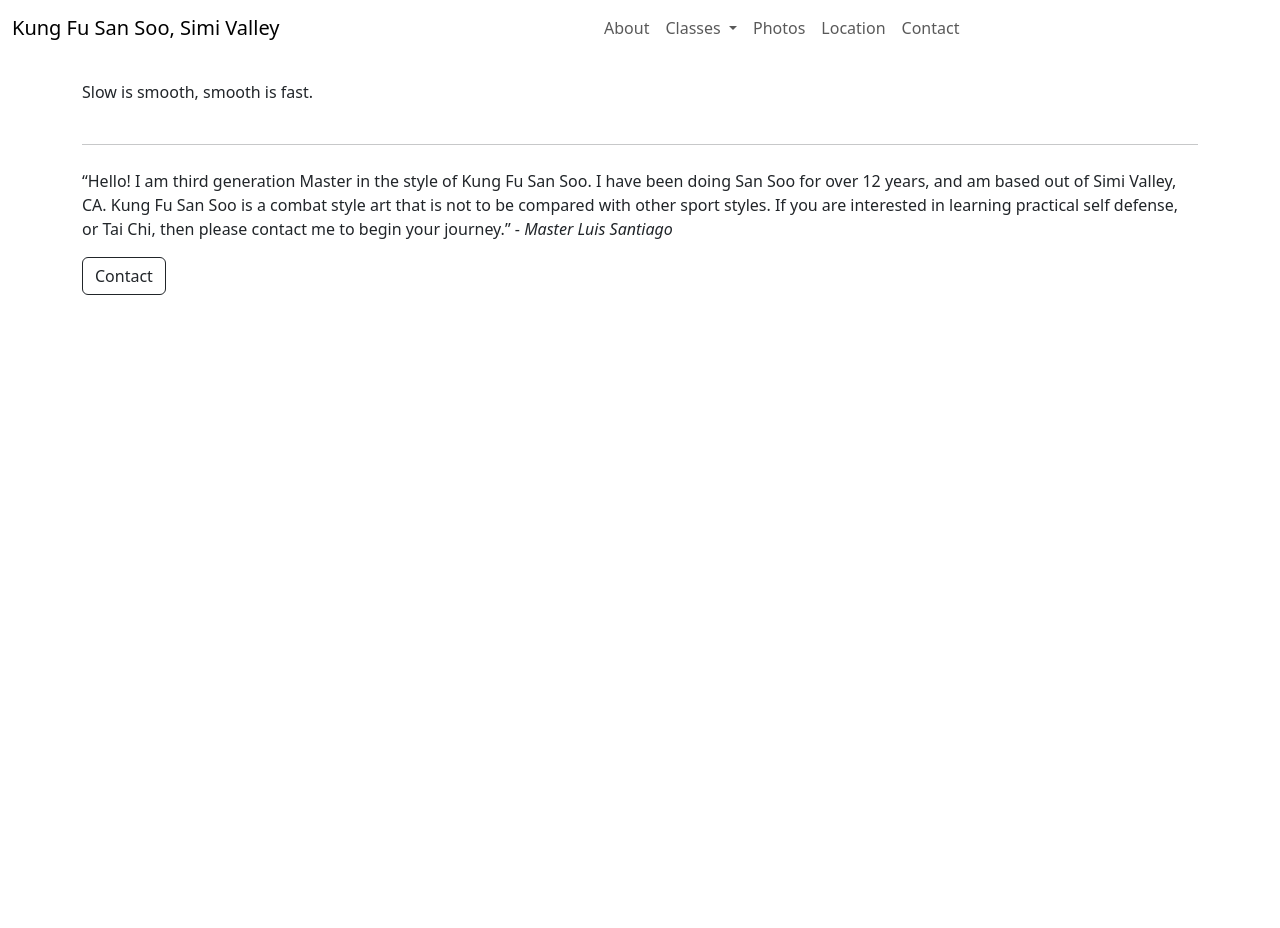
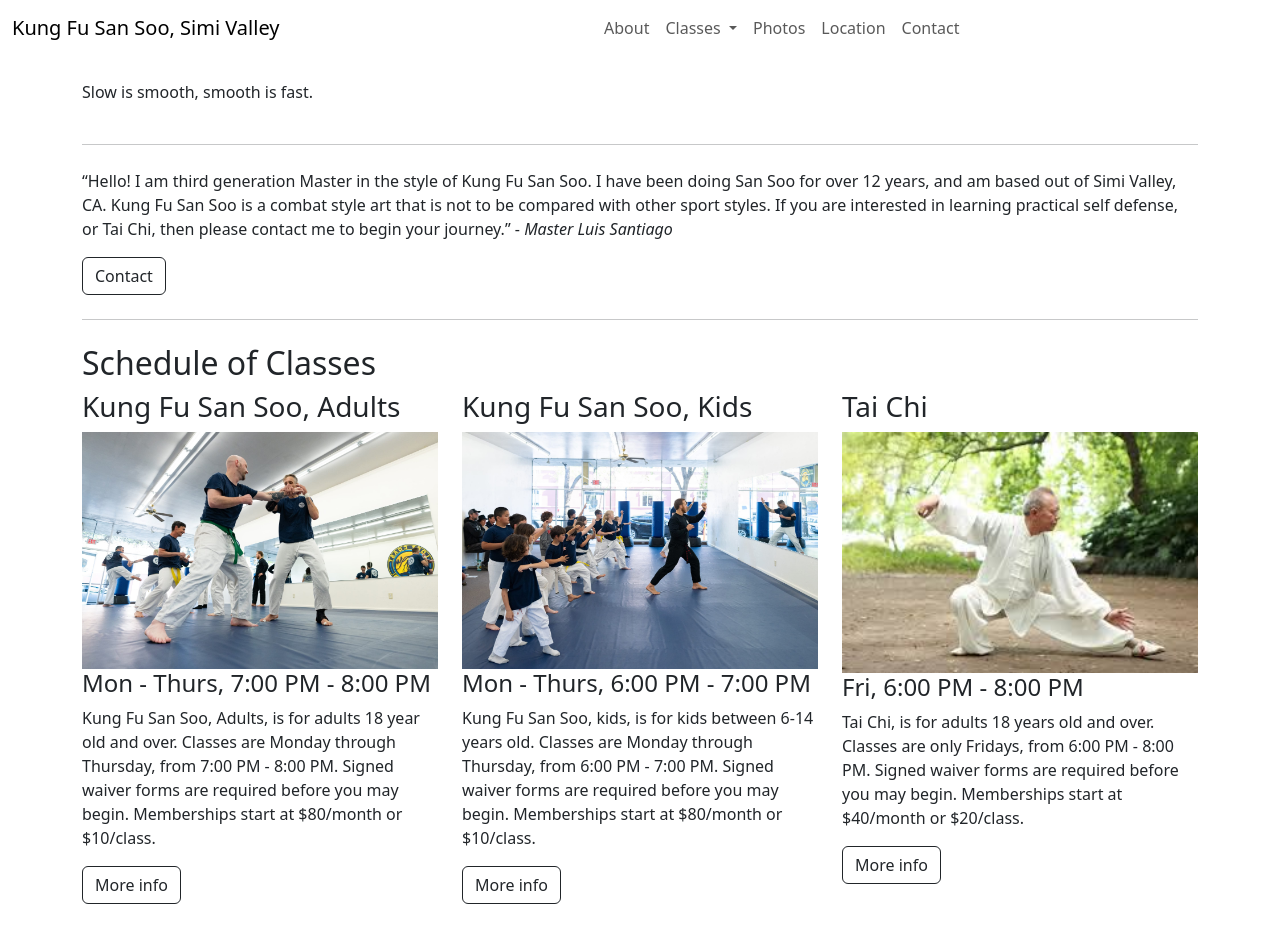
Before and after one commit to Luis-G-Santiago/Project01, a plain HTML site: page Index.html in a window 1280 px wide. Before the commit the page ends 800 px from the top, so only its background shows below. Drawn offline with nearby package versions, Linux system fonts and the light colour scheme.

Commit message:
added schedule of classes.

```diff
--- a/Index.html
+++ b/Index.html
@@ -104,6 +104,57 @@
             <button class="btn btn-outline-dark">Contact</button>
           </div>
         </section>
+        <hr class="opacity25" />
+        <section class="row my-4">
+          <h2 class="col col-12 section-title">Schedule of Classes</h2>
+          <section class="col col-12 col-md-4">
+            <h3 class="column-heading">Kung Fu San Soo, Adults</h3>
+            <img
+              class="w-100"
+              src="./assets/San-Soo-Adult-Class.png"
+              alt="Adult Class."
+            />
+            <h4 class="column-heading">Mon - Thurs, 7:00 PM - 8:00 PM</h4>
+            <p class="column-p">
+              Kung Fu San Soo, Adults, is for adults 18 year old and over.
+              Classes are Monday through Thursday, from 7:00 PM - 8:00 PM.
+              Signed waiver forms are required before you may begin. Memberships
+              start at $80/month or $10/class.
+            </p>
+            <button class="btn btn-outline-dark">More info</button>
+          </section>
+          <section class="col col-12 col-md-4">
+            <h3 class="column-heading">Kung Fu San Soo, Kids</h3>
+            <img
+              class="w-100"
+              src="./assets/San-Soo-Kid-Class.jpg"
+              alt="Kid Class."
+            />
+            <h4 class="column-heading">Mon - Thurs, 6:00 PM - 7:00 PM</h4>
+            <p class="column-p">
+              Kung Fu San Soo, kids, is for kids between 6-14 years old. Classes
+              are Monday through Thursday, from 6:00 PM - 7:00 PM. Signed waiver
+              forms are required before you may begin. Memberships start at
+              $80/month or $10/class.
+            </p>
+            <button class="btn btn-outline-dark">More info</button>
+          </section>
+          <section class="col col-12 col-md-4">
+            <h3 class="column-heading">Tai Chi</h3>
+            <img
+              class="w-100"
+              src="./assets/Tai-Chi-Class.jpeg"
+              alt="Tai Chi Class."
+            />
+            <h4 class="column-heading">Fri, 6:00 PM - 8:00 PM</h4>
+            <p class="column-p">
+              Tai Chi, is for adults 18 years old and over. Classes are only
+              Fridays, from 6:00 PM - 8:00 PM. Signed waiver forms are required
+              before you may begin. Memberships start at $40/month or $20/class.
+            </p>
+            <button class="btn btn-outline-dark">More info</button>
+          </section>
+        </section>
     </main>
     <footer></footer>
     <script
```
